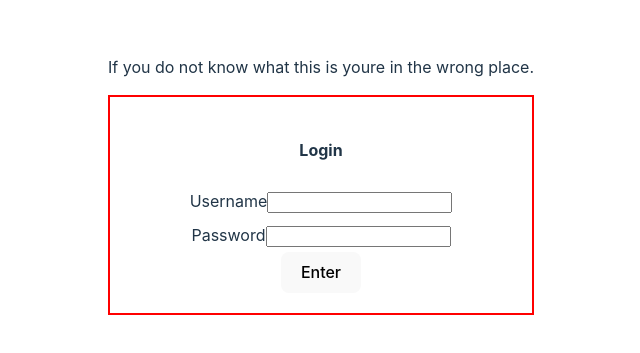
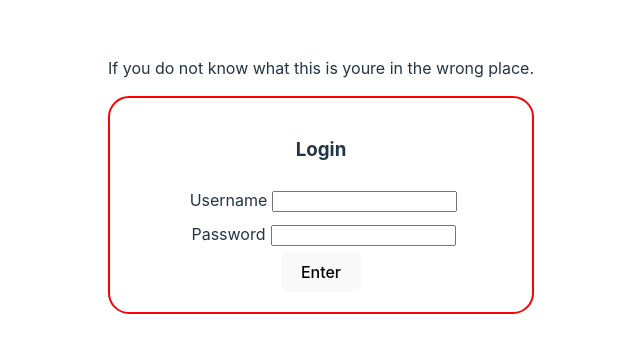
Before and after one commit to Erodri6z/gsadmin, a React (Vite) app: page / in a window 1280 px wide. Shown: the part 223-576 px from the top of the page, without its empty margins (319-959 px from the left). Built offline with nearby package versions, Linux system fonts and the light colour scheme.

Commit message:
add some css to login page

```diff
--- a/package.json
+++ b/package.json
@@ -10,7 +10,6 @@
     "preview": "vite preview"
   },
   "dependencies": {
-    "bootstrap": "^5.3.3",
     "latest": "^0.2.0",
     "node": "^22.13.0",
     "react": "^18.3.1",
--- a/src/components/Login/Login.css
+++ b/src/components/Login/Login.css
@@ -1,5 +1,6 @@
 .login-form{
   border: 2px solid red;
+  border-radius: 21px;
   padding: 20px;
   display: flex;
   flex-direction: column;
--- a/src/components/Login/Login.jsx
+++ b/src/components/Login/Login.jsx
@@ -11,13 +11,13 @@ function Login (props) {
   return (
     <>
     <div class="login-form">
-      <h4>Login</h4>
+      <h3>Login</h3>
       <div class="space">
-      <label htmlFor="email">Username</label>
+      <label htmlFor="email" class="space" >Username</label>
       <input type="text" name="email" />
       </div>
       <div class="space">
-      <label htmlFor="password">Password</label>
+      <label htmlFor="password" class="space" >Password</label>
       <input type="password" name="password" />
       </div>
       <button>Enter</button>
```
Also changed, not shown: 1 other file (tests, documents, lock files or other folders).
